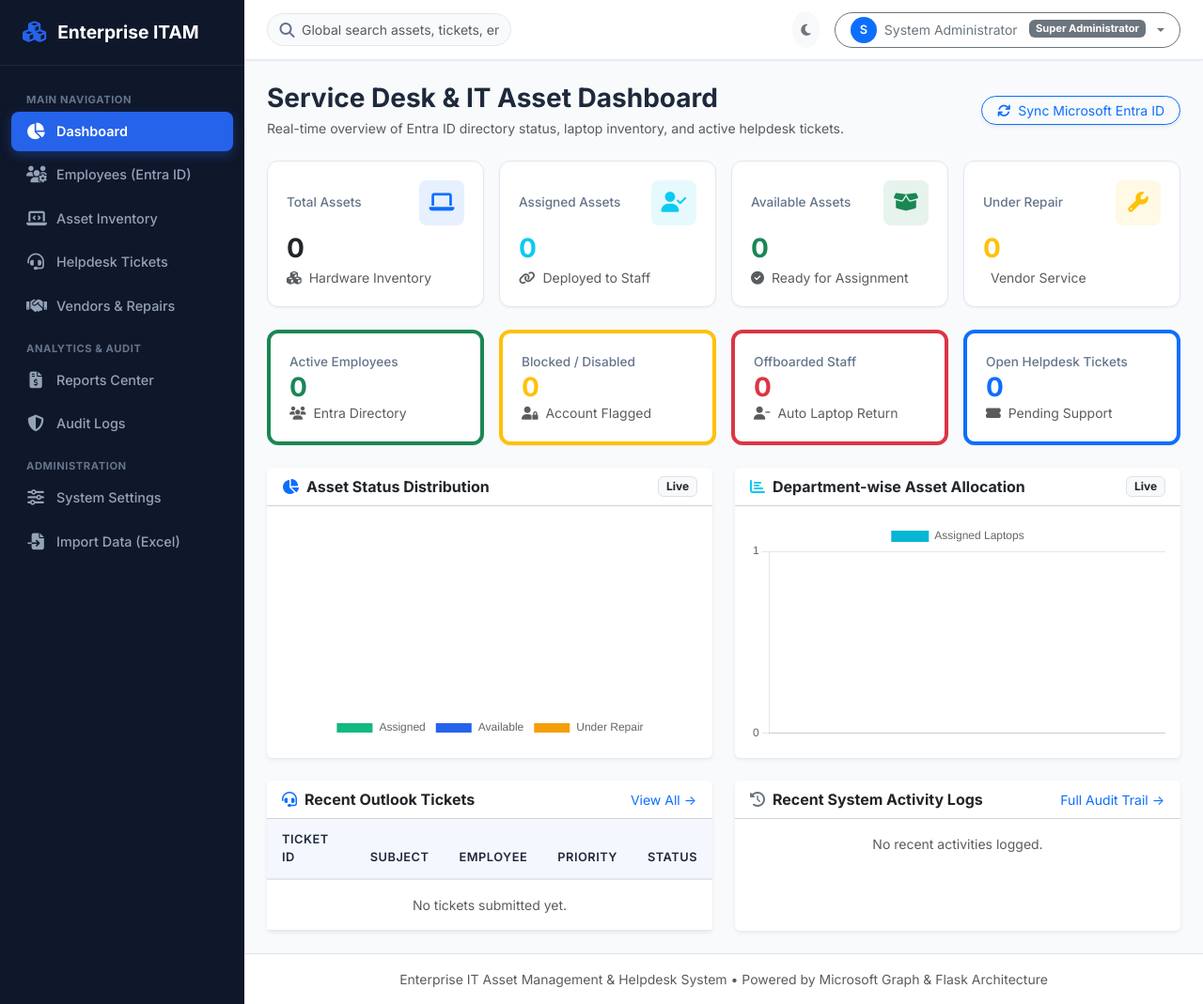
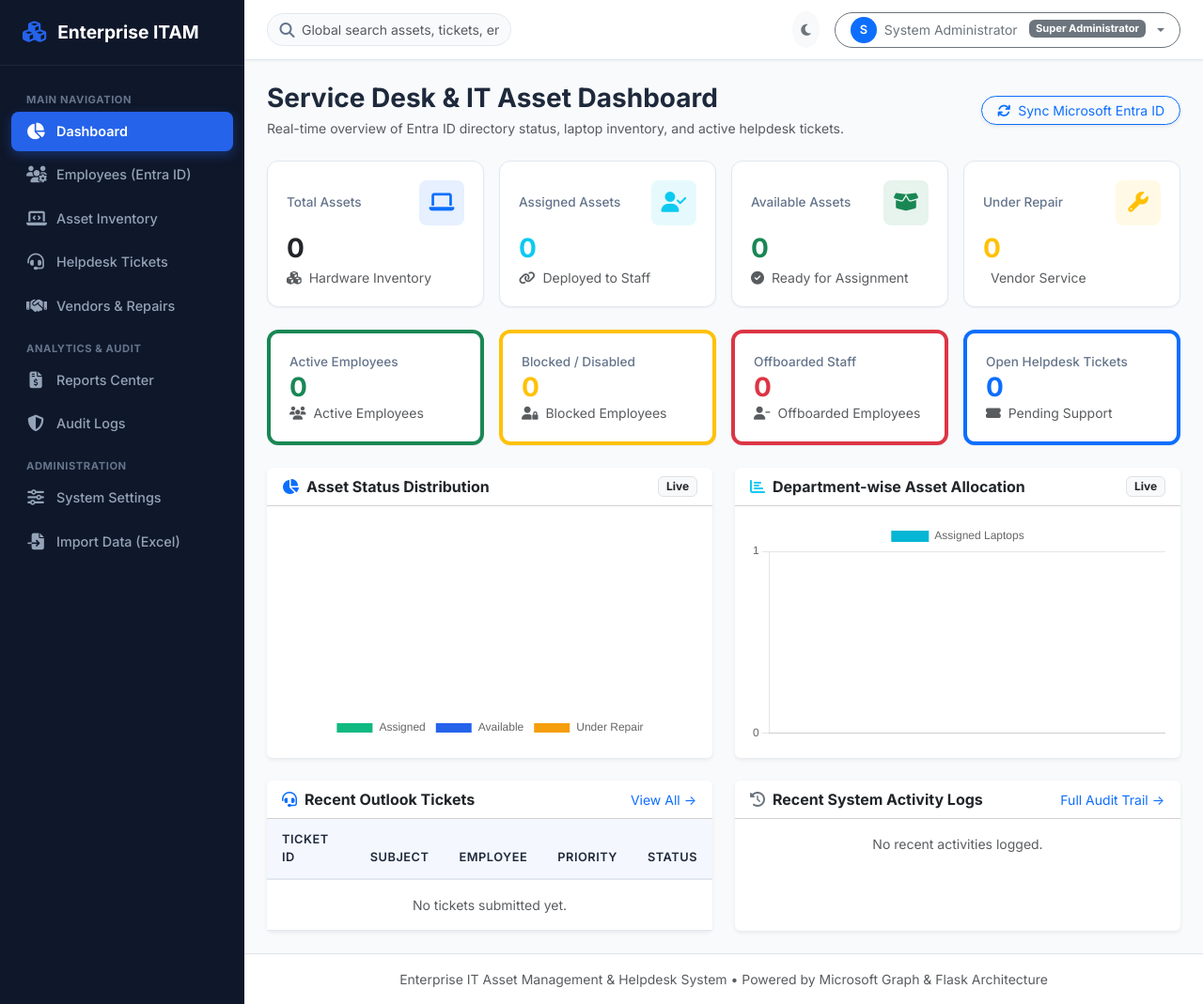
Before and after one commit to antimkolambkar/Final-Assets-Project, a Flask app: page / in a window 1280 px wide. Shown: the whole page at 94% size. Run offline with Flask 3, Linux system fonts and the light colour scheme; a user stored in the database is signed in; data that the repository does not hold is empty.

Commit message:
Refactor employee status cards with specific URLs

```diff
--- a/app/templates/dashboard/index.html
+++ b/app/templates/dashboard/index.html
@@ -133,63 +133,54 @@
 
    <!-- Active Employees -->
 <div class="col-6 col-md-3">
-        <a href="{{ url_for('employees.index') }}"
+    <a href="{{ url_for('employees.index', status='ACTIVE') }}"
        class="text-decoration-none text-dark">
         <div class="card-stat border-start border-4 border-success dashboard-clickable h-100">
             <div class="stat-label">Active Employees</div>
-
-                <div class="stat-value text-success" id="card-active-emp">
+            <div class="stat-value text-success">
                 {{ active_employees }}
             </div>
-
             <div class="small text-muted">
                 <i class="fas fa-users me-1"></i>
-                    Entra Directory
+                Active Employees
             </div>
         </div>
     </a>
 </div>
 
-
-    <!-- Blocked / Disabled Employees -->
+<!-- Blocked / Disabled -->
 <div class="col-6 col-md-3">
-        <a href="{{ url_for('employees.index') }}"
+    <a href="{{ url_for('employees.index', status='BLOCKED') }}"
        class="text-decoration-none text-dark">
         <div class="card-stat border-start border-4 border-warning dashboard-clickable h-100">
             <div class="stat-label">Blocked / Disabled</div>
-
-                <div class="stat-value text-warning" id="card-blocked-emp">
+            <div class="stat-value text-warning">
                 {{ blocked_employees + disabled_employees }}
             </div>
-
             <div class="small text-muted">
                 <i class="fas fa-user-lock me-1"></i>
-                    Account Flagged
+                Blocked Employees
             </div>
         </div>
     </a>
 </div>
 
-
 <!-- Offboarded Employees -->
 <div class="col-6 col-md-3">
-        <a href="{{ url_for('employees.index') }}"
+    <a href="{{ url_for('employees.index', status='OFFBOARDED') }}"
        class="text-decoration-none text-dark">
         <div class="card-stat border-start border-4 border-danger dashboard-clickable h-100">
             <div class="stat-label">Offboarded Staff</div>
-
-                <div class="stat-value text-danger" id="card-offboarded-emp">
+            <div class="stat-value text-danger">
                 {{ offboarded_employees }}
             </div>
-
             <div class="small text-muted">
                 <i class="fas fa-user-minus me-1"></i>
-                    Auto Laptop Return
+                Offboarded Employees
             </div>
         </div>
     </a>
 </div>
-
 
     <!-- Open Tickets -->
     <div class="col-6 col-md-3">
```
Lines whose indentation alone changed are shown as unchanged.
